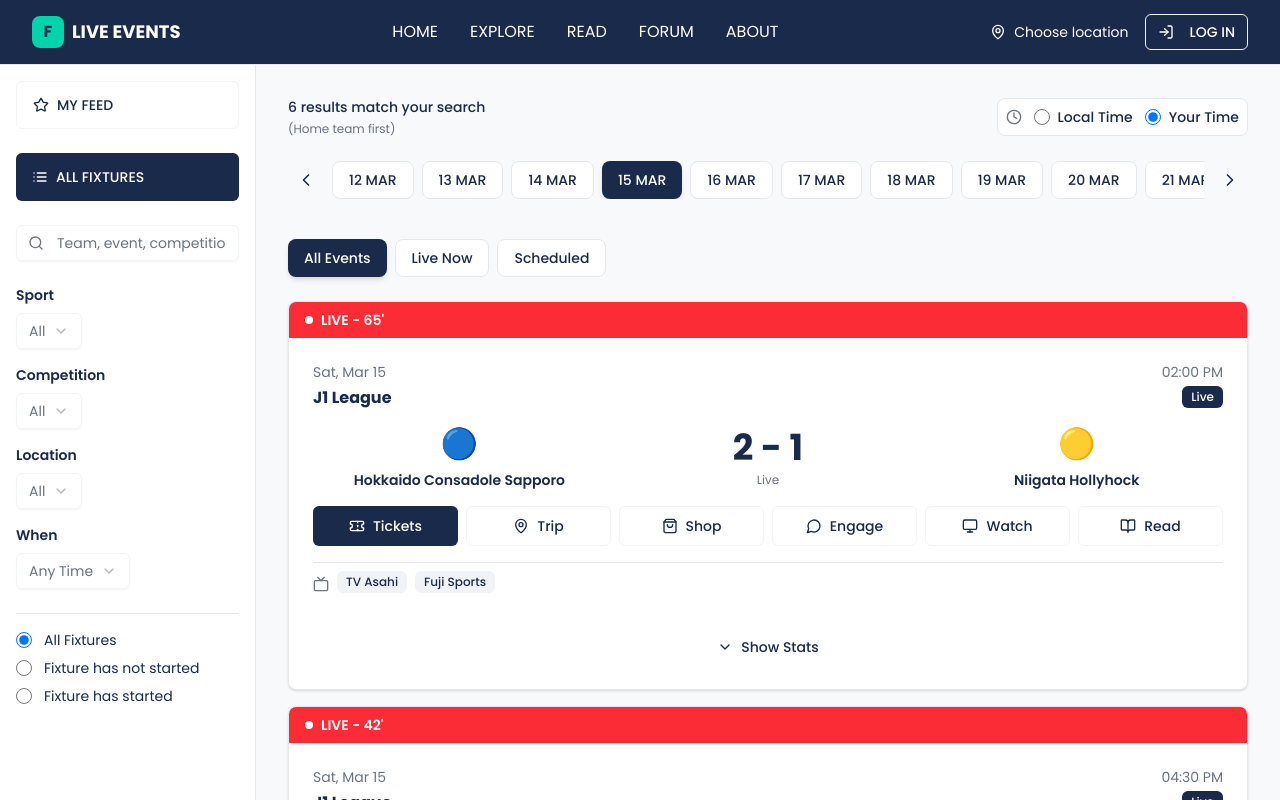
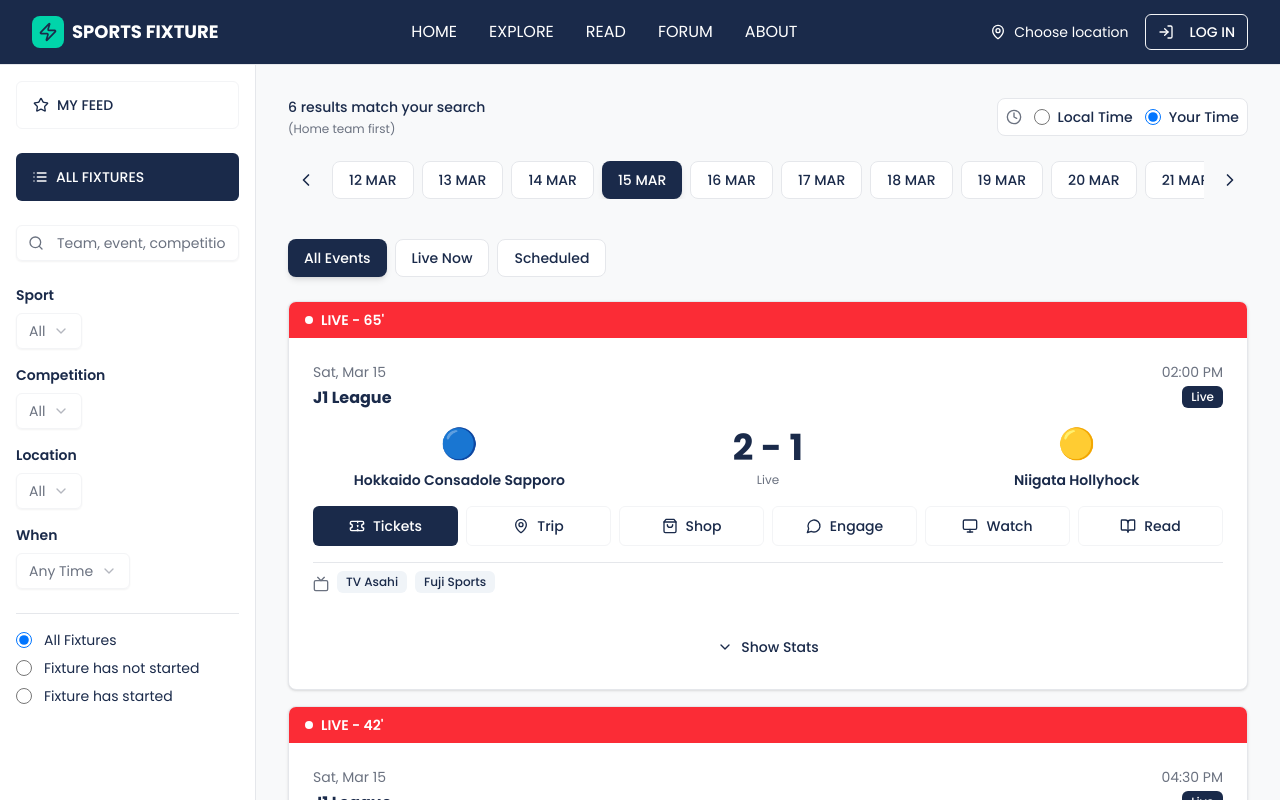
Before and after one commit to mh-miyad/sports-fixture-client, a Next.js app: page / in a window 1280 px wide. Shown: the top 800 px of the page. Built offline with nearby package versions, Linux system fonts and the light colour scheme.

Commit message:
feat: rebrand to Sports Fixture with consistent icons
Update website name and ensure icon usage throughout.

#VERCEL_SKIP

Co-authored-by: null <240415594+mahamudul-miyad@users.noreply.github.com>

```diff
--- a/app/layout.tsx
+++ b/app/layout.tsx
@@ -10,9 +10,9 @@ const poppins = Poppins({
 })
 
 export const metadata: Metadata = {
-  title: "Live Events - Fixture Calendar",
+  title: "Live Events - Sports Fixture",
   description: "Watch live sports events and fixtures in real-time",
-    generator: 'v0.app'
+  generator: "v0.app",
 }
 
 export default function RootLayout({
--- a/components/footer.tsx
+++ b/components/footer.tsx
@@ -1,7 +1,7 @@
 "use client"
 
 import { motion } from "framer-motion"
-import { Mail, Instagram, Facebook, Linkedin } from "lucide-react"
+import { Mail, Instagram, Facebook, Linkedin, Zap, Apple, Play } from "lucide-react"
 import { Button } from "@/components/ui/button"
 import { Input } from "@/components/ui/input"
 import { useState } from "react"
@@ -17,13 +17,11 @@ export function Footer() {
           <motion.div initial={{ opacity: 0, y: 20 }} whileInView={{ opacity: 1, y: 0 }} viewport={{ once: true }}>
             <div className="flex items-center gap-2 mb-4">
               <div className="w-10 h-10 bg-accent rounded-lg flex items-center justify-center font-bold text-primary">
-                F
+                <Zap className="w-6 h-6" />
               </div>
-              <span className="font-bold text-lg">FIXTURE CALENDAR</span>
+              <span className="font-bold text-lg">SPORTS FIXTURE</span>
             </div>
-            <p className="text-sm text-primary-foreground/70">
-              © 2018 - 2025 Fixture Calendar Ltd, all rights reserved
-            </p>
+            <p className="text-sm text-primary-foreground/70">© 2018 - 2025 Sports Fixture Ltd, all rights reserved</p>
           </motion.div>
 
           {/* App Store Badges */}
@@ -36,11 +34,11 @@ export function Footer() {
             <p className="font-semibold mb-4 text-sm">Download App</p>
             <div className="space-y-2">
               <div className="border border-primary-foreground/30 rounded-lg px-3 py-2 text-sm flex items-center gap-2 hover:bg-primary-foreground/10 transition-colors cursor-pointer">
-                <span>🍎</span>
+                <Apple className="w-4 h-4" />
                 <span>App Store</span>
               </div>
               <div className="border border-primary-foreground/30 rounded-lg px-3 py-2 text-sm flex items-center gap-2 hover:bg-primary-foreground/10 transition-colors cursor-pointer">
-                <span>🎮</span>
+                <Play className="w-4 h-4" />
                 <span>Google Play</span>
               </div>
             </div>
--- a/components/header.tsx
+++ b/components/header.tsx
@@ -2,7 +2,7 @@
 
 import { motion } from "framer-motion"
 import { Button } from "@/components/ui/button"
-import { Menu, MapPin, LogIn } from "lucide-react"
+import { Menu, MapPin, LogIn, Zap } from "lucide-react"
 import { useState } from "react"
 
 export function Header() {
@@ -13,8 +13,10 @@ export function Header() {
       <div className="flex items-center justify-between h-16 px-4 sm:px-6 lg:px-8">
         {/* Logo */}
         <motion.div initial={{ opacity: 0, x: -20 }} animate={{ opacity: 1, x: 0 }} className="flex items-center gap-2">
-          <div className="w-8 h-8 bg-accent rounded-lg flex items-center justify-center font-bold text-primary">F</div>
-          <span className="font-bold text-lg hidden sm:inline">LIVE EVENTS</span>
+          <div className="w-8 h-8 bg-accent rounded-lg flex items-center justify-center font-bold text-primary">
+            <Zap className="w-5 h-5" />
+          </div>
+          <span className="font-bold text-lg hidden sm:inline">SPORTS FIXTURE</span>
         </motion.div>
 
         {/* Desktop Navigation */}
```
